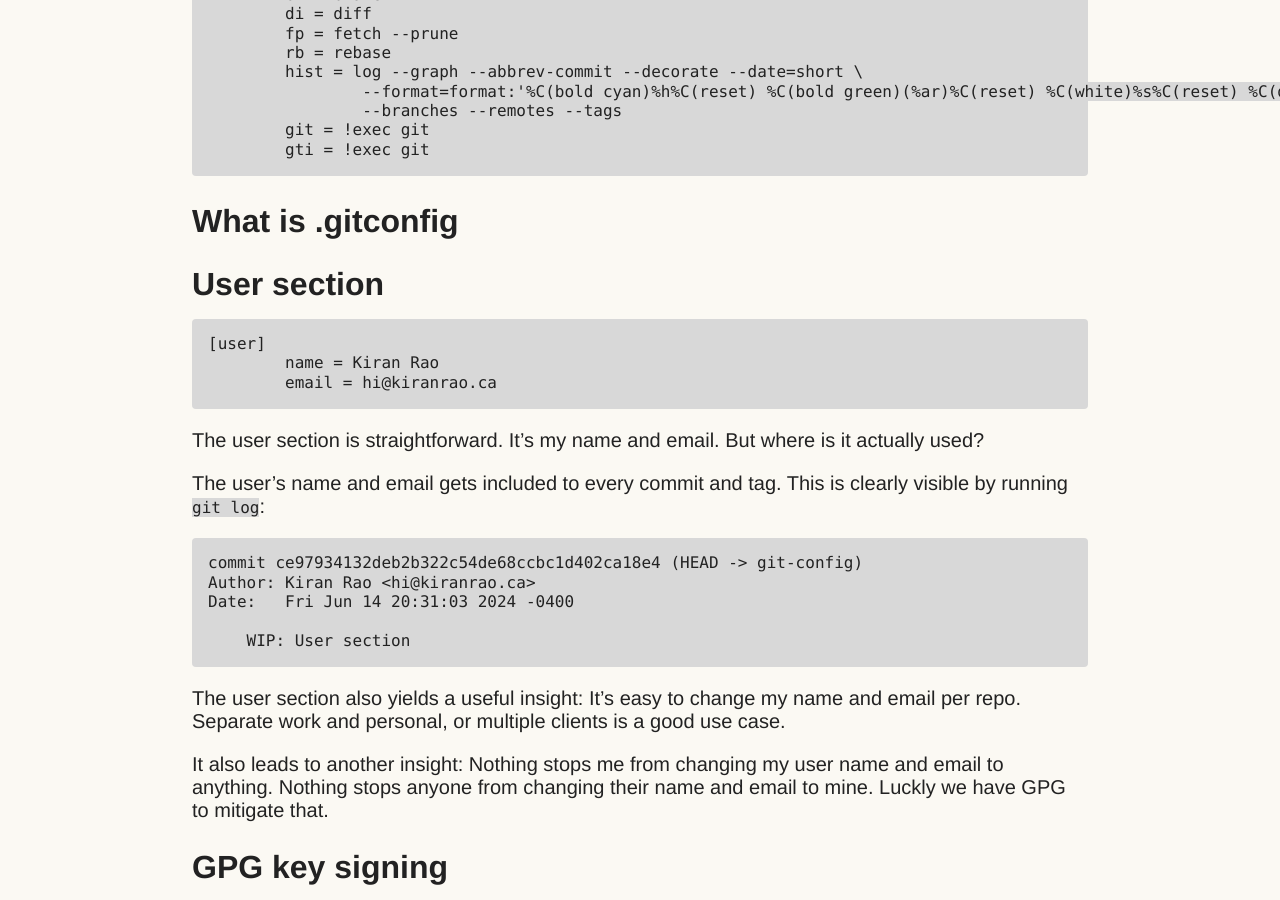
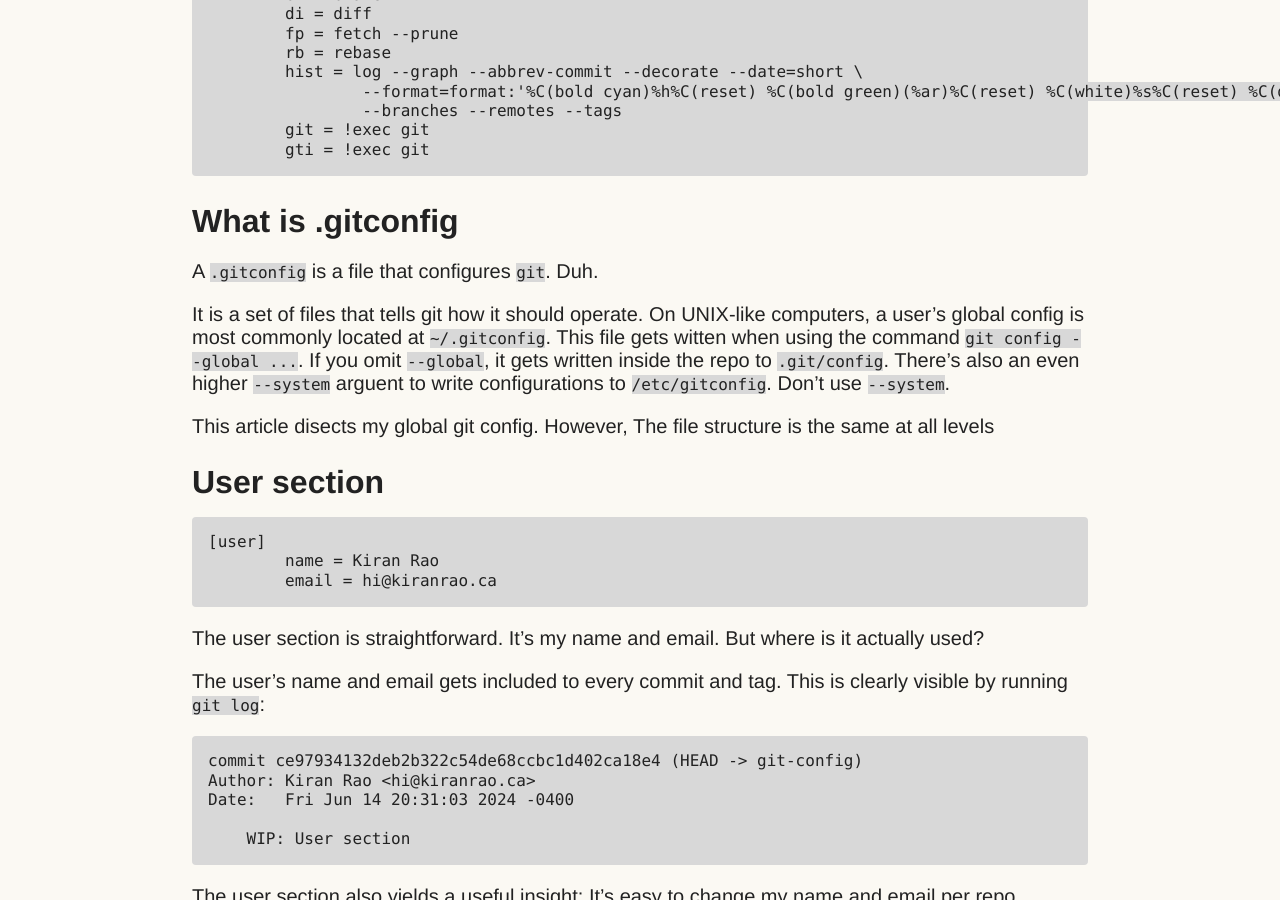
Before and after one commit to Kiran-Rao/kiran-rao.github.io, a Jekyll site: the page built from docs/unpublished/2024-06-13-git-config.md, in a window 1280 px wide and 900 px high, scrolled down 707 px. Built offline with Jekyll 4.4.1, drawn with Linux system fonts in a browser that asks for light colours.

Commit message:
.gitconfig intro section

````diff
--- a/docs/unpublished/2024-06-13-git-config.md
+++ b/docs/unpublished/2024-06-13-git-config.md
@@ -37,6 +37,12 @@ It's not long. It's not complicated. But it configures my workflow's most import
 ```
 
 ## What is .gitconfig
+
+A `.gitconfig` is a file that configures `git`. Duh.
+
+It is a set of files that tells git how it should operate. On UNIX-like computers, a user's global config is most commonly located at `~/.gitconfig`. This file gets witten when using the command `git config --global ...`. If you omit `--global`, it gets written inside the repo to `.git/config`. There's also an even higher `--system` arguent to write configurations to `/etc/gitconfig`. Don't use `--system`.
+
+This article disects my global git config. However, The file structure is the same at all levels
 
 ## User section
 
````
